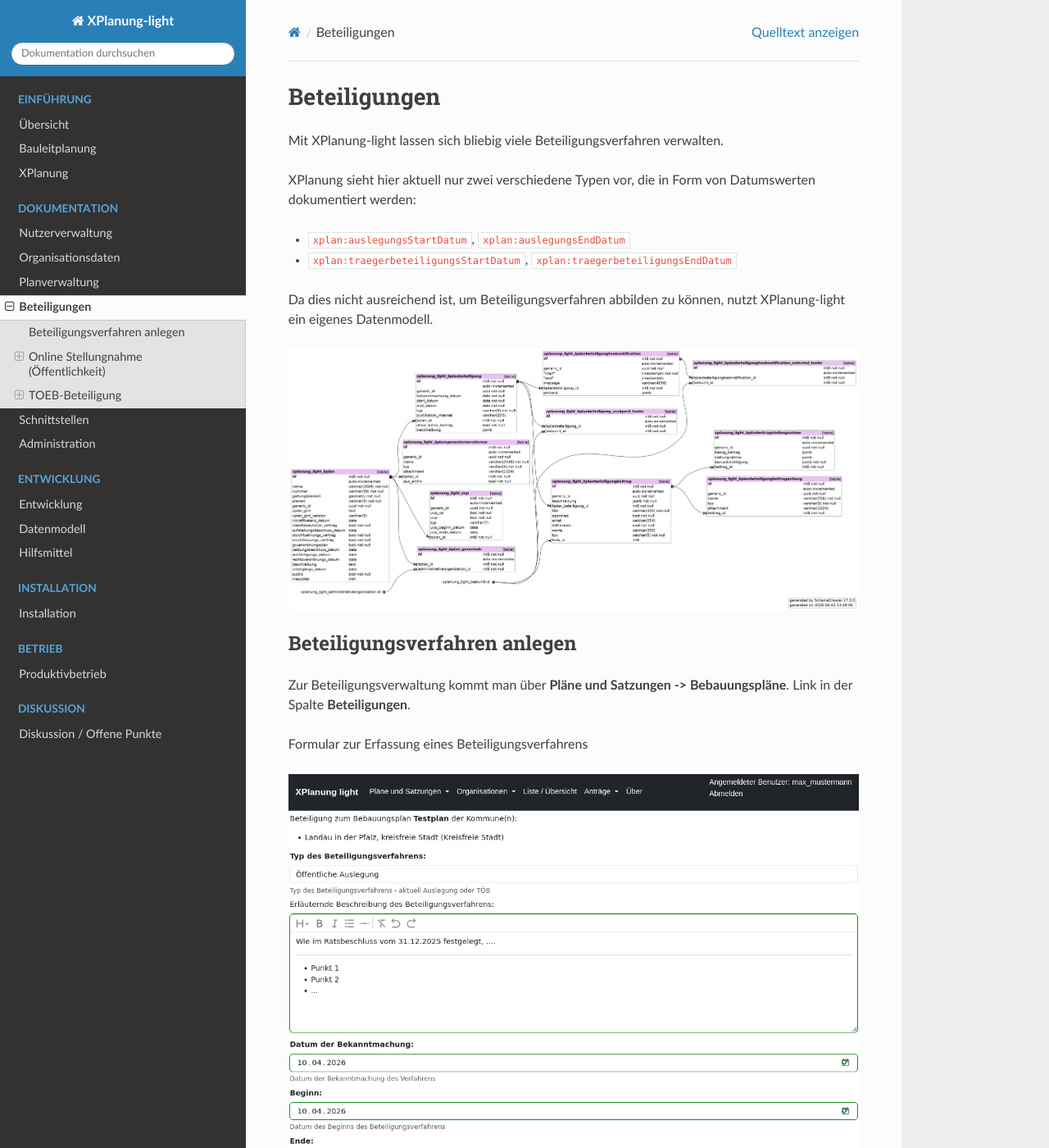
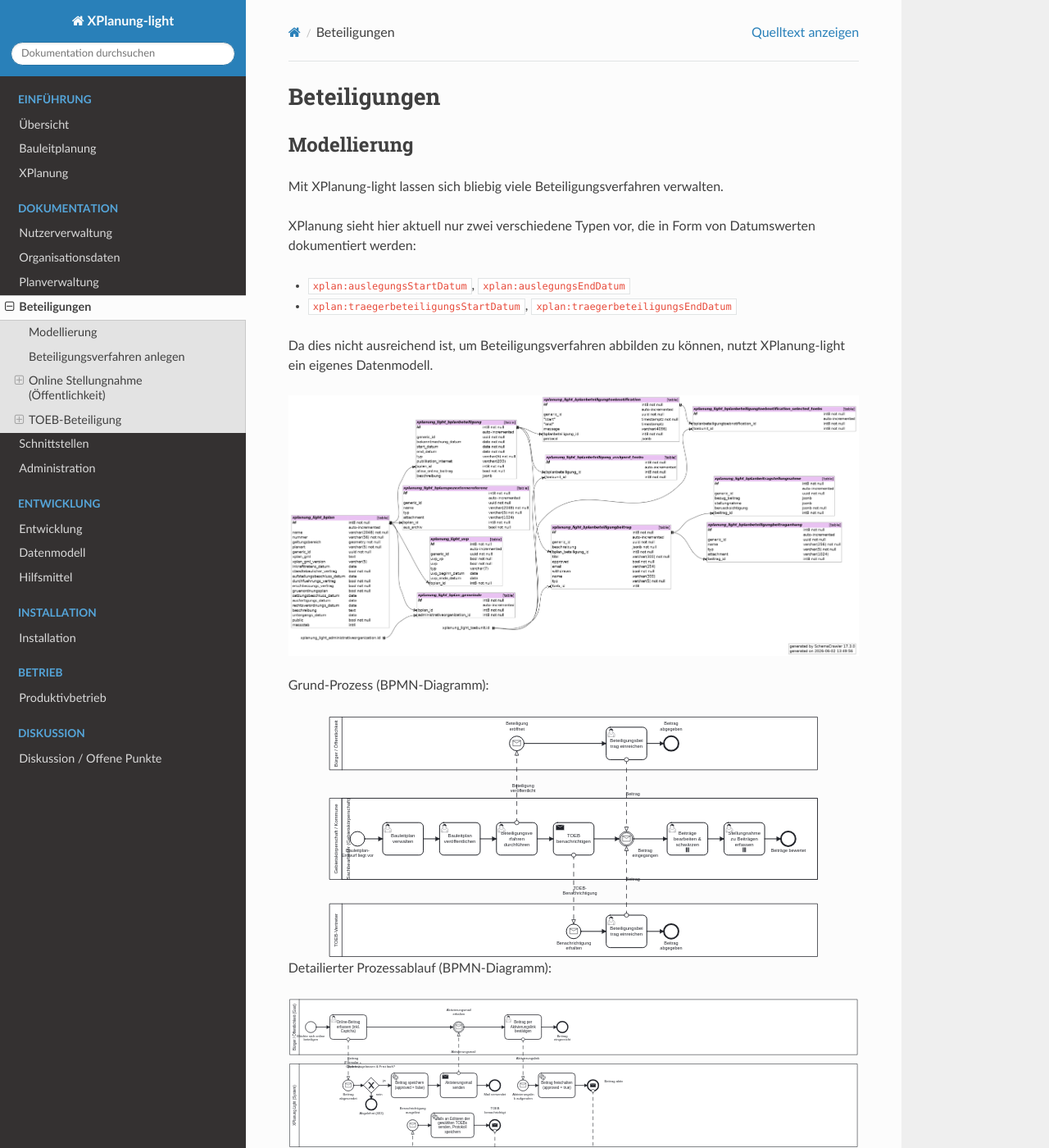
Before and after one commit to mrmap-community/xplanung_light, a Sphinx documentation site: the page built from docs/source/documentation/beteiligungen.rst, in a window 1280 px wide and 1400 px high. Shown: the whole window at 82% size. Built offline with Sphinx 7.4.7 and the Read the Docs theme 3.1.0, drawn with Linux system fonts in a browser that asks for light colours.

Commit message:
Erweitern der Dokumentation um BPMN-Diagramme für den Beteiligungsprozess.

```diff
--- a/docs/source/documentation/beteiligungen.rst
+++ b/docs/source/documentation/beteiligungen.rst
@@ -1,6 +1,10 @@
 #############
 Beteiligungen
 #############
+
+************
+Modellierung
+************
 
 Mit XPlanung-light lassen sich bliebig viele Beteiligungsverfahren verwalten.
 
@@ -12,6 +16,21 @@
 Da dies nicht ausreichend ist, um Beteiligungsverfahren abbilden zu können, nutzt XPlanung-light ein eigenes Datenmodell.
 
 .. image:: ../media/bplan_models_graph_1.png
+
+Grund-Prozess (BPMN-Diagramm):
+
+.. image:: ../media/beteiligung_bpmn.svg
+   :align: center
+   :alt: BPMN Beteiligungsprozess
+   :width: 600px
+
+Detailierter Prozessablauf (BPMN-Diagramm):
+
+.. image:: ../media/beteiligung_bpmn_detail.svg
+   :align: center
+   :alt: BPMN Beteiligungsprozess Detail
+   :width: 900px
+
 
 *****************************
 Beteiligungsverfahren anlegen
```
Also changed, not shown: docs/source/media/beteiligung_bpmn.svg (added), docs/source/media/beteiligung_bpmn_detail.svg (added), 2 other files.
